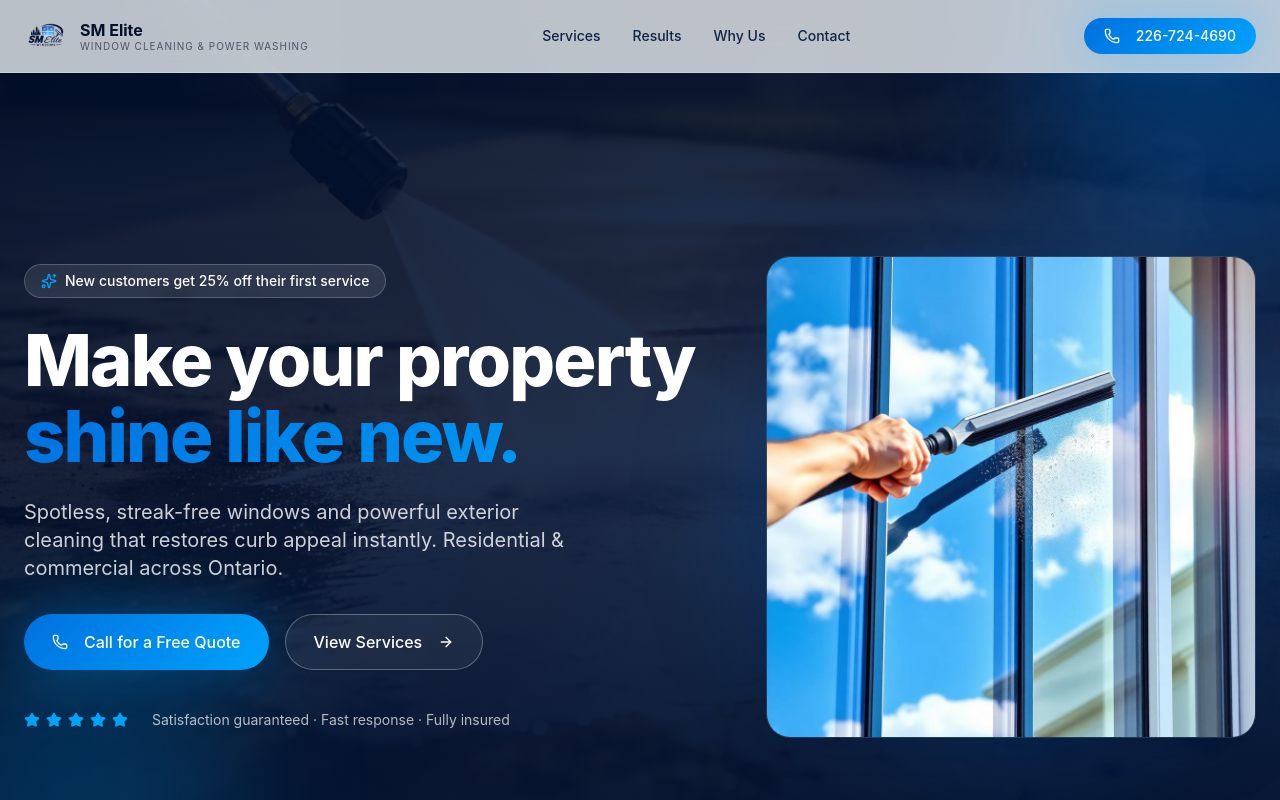
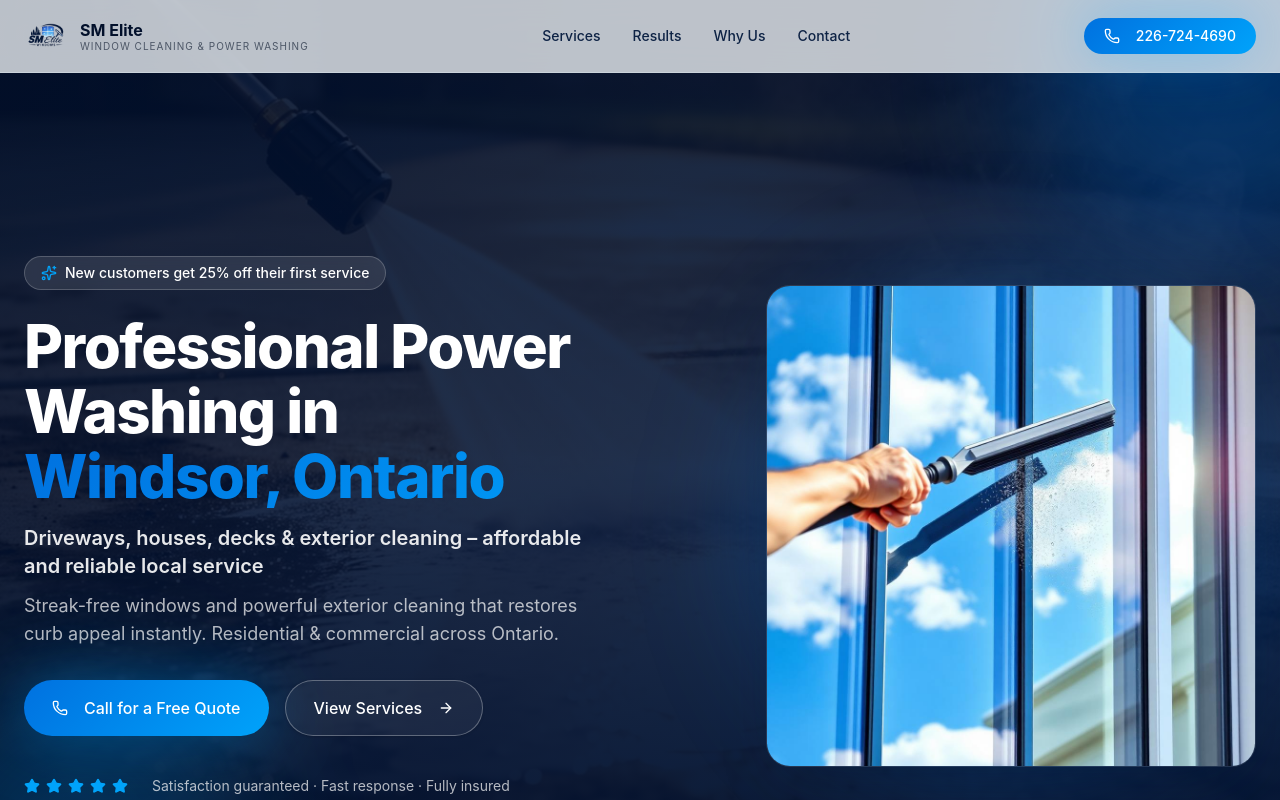
Before and after one commit to YamaNaebGit/SMEliteWindows, a React (Vite) app: page / in a window 1280 px wide. Shown: the top 800 px of the page. Built offline with nearby package versions, Linux system fonts and the light colour scheme.

Commit message:
Update hero H1 with SEO-focused Windsor Ontario headline
Replace generic headline with keyword-targeted H1:
'Professional Power Washing in Windsor, Ontario'
Add subheading with service list for local relevance.

```diff
--- a/src/App.tsx
+++ b/src/App.tsx
@@ -75,12 +75,15 @@ function Hero() {
             <Sparkles className="w-4 h-4 text-brand-bright" />
             New customers get 25% off their first service
           </div>
-          <h1 className="text-5xl md:text-7xl font-extrabold leading-[1.05] tracking-tight">
-            Make your property
-            <span className="block text-gradient-brand">shine like new.</span>
+          <h1 className="text-4xl md:text-6xl font-extrabold leading-[1.08] tracking-tight">
+            Professional Power Washing in
+            <span className="block text-gradient-brand">Windsor, Ontario</span>
           </h1>
-          <p className="mt-6 text-lg md:text-xl text-white/80 max-w-xl">
-            Spotless, streak-free windows and powerful exterior cleaning that restores curb appeal instantly. Residential & commercial across Ontario.
+          <p className="mt-4 text-lg md:text-xl font-semibold text-white/90 max-w-xl">
+            Driveways, houses, decks & exterior cleaning – affordable and reliable local service
+          </p>
+          <p className="mt-3 text-base md:text-lg text-white/70 max-w-xl">
+            Streak-free windows and powerful exterior cleaning that restores curb appeal instantly. Residential & commercial across Ontario.
           </p>
           <div className="mt-8 flex flex-wrap gap-4">
             <a href={`tel:${PHONE}`}>
```
